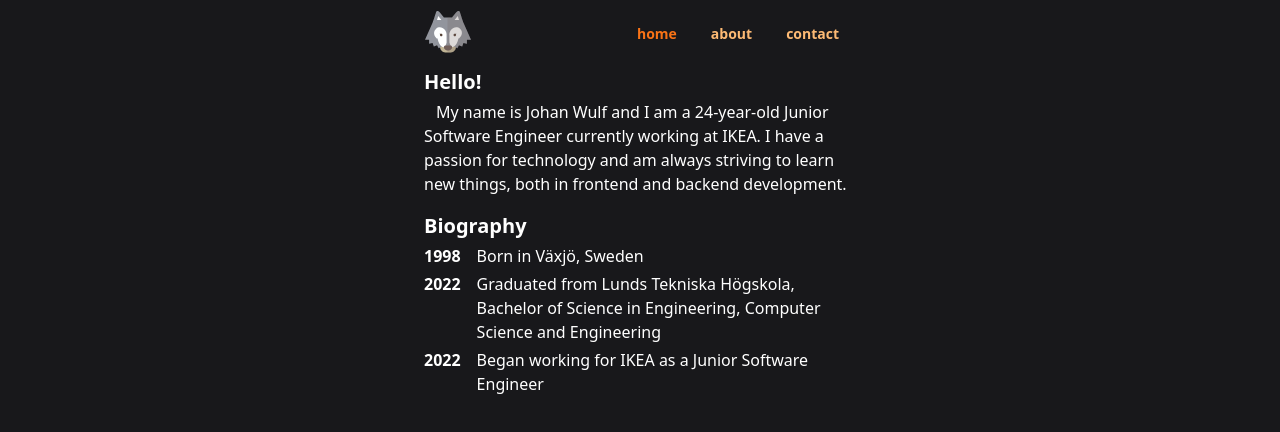
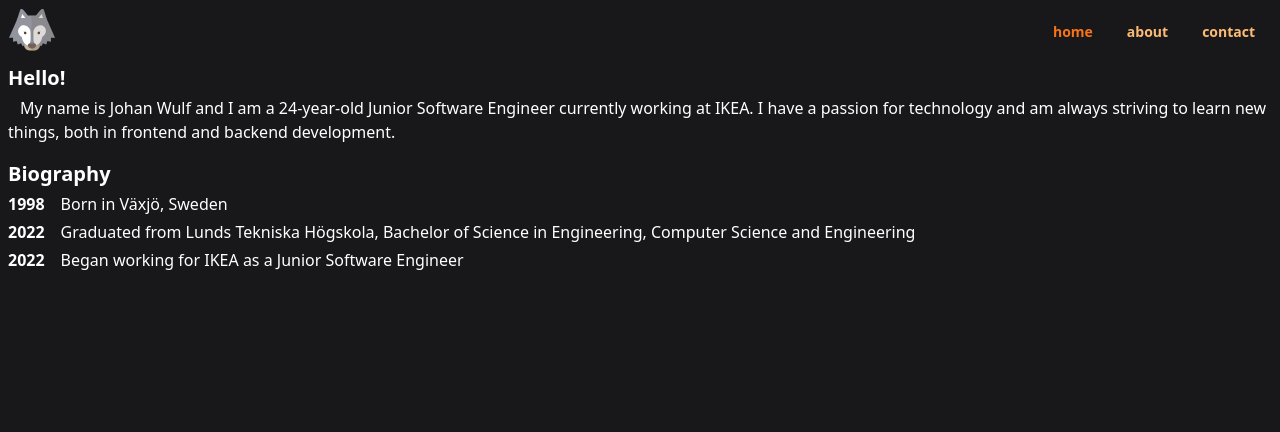
Before and after one commit to johanwulf/johanwulf.github.io, a React (Vite) app: page / in a window 1280 px wide. Shown: the top 432 px of the page. Built offline with nearby package versions, Linux system fonts and the light colour scheme.

Commit message:
minor layout adjustments

```diff
--- a/src/App.tsx
+++ b/src/App.tsx
@@ -1,12 +1,12 @@
 import { useEffect, useState } from "react";
-import { About } from "./components/About";
-import { Contact } from "./components/Contact";
-import { Home } from "./components/Home";
-import { Introduction } from "./components/Introduction";
-import { Navbar } from "./components/Navbar/Navbar";
-import { NavbarItem } from "./components/Navbar/NavbarItem";
 import { View } from "./types/view";
 import "./App.css";
+import { About } from "./Components/About";
+import { Contact } from "./Components/Contact";
+import { Home } from "./Components/Home";
+import { Introduction } from "./Components/Introduction";
+import { Navbar } from "./Components/Navbar/Navbar";
+import { NavbarItem } from "./Components/Navbar/NavbarItem";
 
 function App() {
   const [view, setView] = useState(0);
@@ -50,7 +50,7 @@ function App() {
 
   return (
     <div
-      className={`flex flex-col content-center w-full max-w-md`}
+      className={`flex flex-col w-full pl-2 pr-2 flex-shrink flex-grow`}
       onKeyDown={handleKeyPress}
       tabIndex={0}
     >
@@ -74,7 +74,7 @@ function App() {
           onClick={handleItemClick}
         />
       </Navbar>
-      <div className={`mr-2 ml-2 ${spin && "animate-spin"}`}>
+      <div className={`${spin ? "animate-spin" : ""}`}>
         <Introduction />
         <div
           className={`transition-all duration-500 ease-in-out ${
--- a/src/components/Navbar/Navbar.tsx
+++ b/src/components/Navbar/Navbar.tsx
@@ -16,8 +16,8 @@ export const Navbar = ({ children }: NavbarProps) => {
   };
 
   return (
-    <div className="navbar bg-zinc-900">
-      <div className="navbar-start">
+    <div className="bg-zinc-900 flex flex-row mt-2 mb-2 justify-between w-full h-12 ">
+      <div>
         <button
           className="btn btn-square btn-link btn-ghost"
           onClick={() => handleLogoClick()}
@@ -34,7 +34,7 @@ export const Navbar = ({ children }: NavbarProps) => {
           </div>
         </div>
       </div>
-      <div className="navbar-end">{children}</div>
+      <div>{children}</div>
     </div>
   );
 };
```
